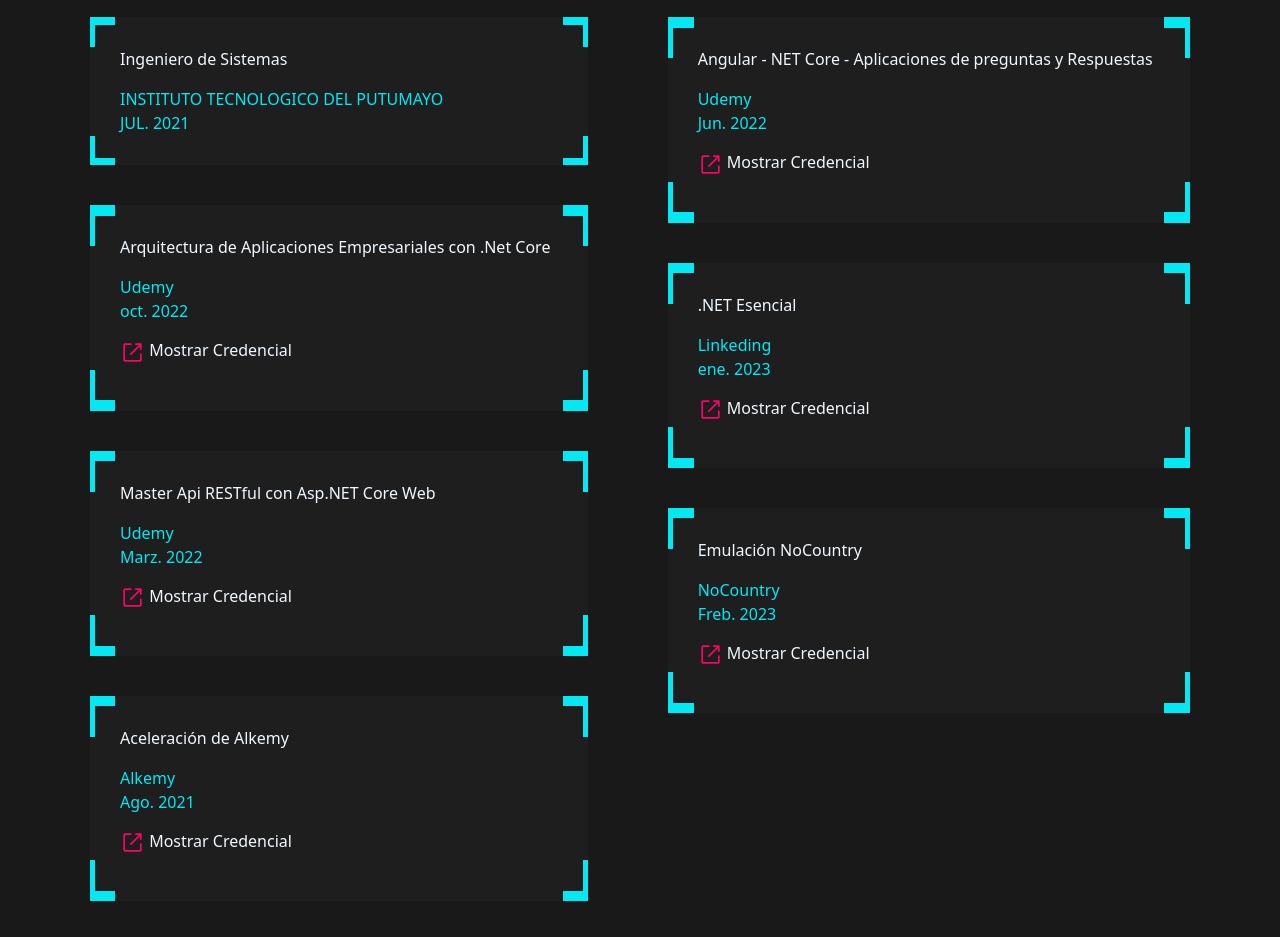
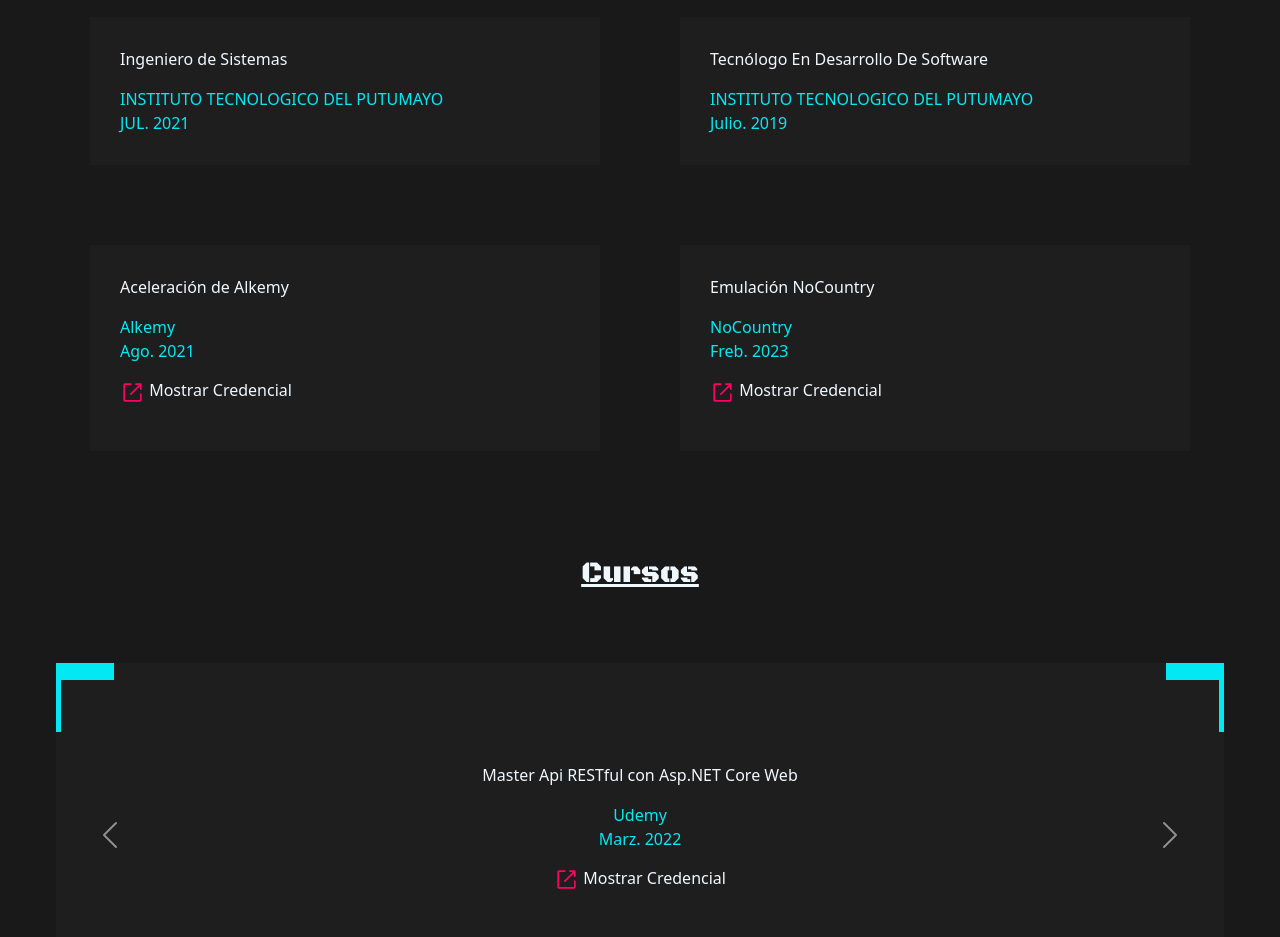
Before and after one commit to Edijosmen/portafolio, a React (Create React App) app: page / in a window 1280 px wide. Shown: the part 1860-2797 px from the top of the page. Built offline with nearby package versions, Linux system fonts and the light colour scheme.

Commit message:
update-porfolio

```diff
--- a/package.json
+++ b/package.json
@@ -6,6 +6,7 @@
     "@testing-library/jest-dom": "^5.16.5",
     "@testing-library/react": "^13.4.0",
     "@testing-library/user-event": "^13.5.0",
+    "aos": "^2.3.4",
     "bootstrap": "^5.2.3",
     "react": "^18.2.0",
     "react-bootstrap": "^2.7.2",
--- a/src/componets/education.js
+++ b/src/componets/education.js
@@ -1,26 +1,22 @@
 import React from 'react'
+import AOS from 'aos';
+import 'aos/dist/aos.css';
 import {RxExternalLink} from 'react-icons/rx'
+import Carousel from 'react-bootstrap/Carousel';
 import './module.css/education.css'
 export default function Education() {
     function ver(url){
         window.open(url);
     }
-
+    AOS.init();
   return (
       <div id='educacion'>
           <h5 className='ed-title'>Educación</h5>
           <section className='education'>
               <div className='ed-kid'>
-                  <div className="-box">
+                  <div data-aos="zoom-in-up">
+                      <div className="-box" >
                           <div className='conte'>
-                          <span className='lio'></span>
-                          <span className='lio'></span>
-                          <span className='lio'></span>
-                          <span className='lio'></span>
-                          <span className='lio'></span>
-                          <span className='lio'></span>
-                          <span className='lio'></span>
-                          <span className='lio'></span>
                               <div className='conten-detalle'>
                                   <p className='ed-title-curs'>Ingeniero de Sistemas</p>
                                   <div className='entity'>
@@ -28,63 +24,12 @@
                                       <p>JUL. 2021</p>
                                   </div>
                               </div>
-
-
                           </div>
                       </div>
+                  </div>
+                  <div data-aos="zoom-in-up">
                       <div className="-box">
                           <div className='conte'>
-                          <span className='lio'></span>
-                          <span className='lio'></span>
-                          <span className='lio'></span>
-                          <span className='lio'></span>
-                          <span className='lio'></span>
-                          <span className='lio'></span>
-                          <span className='lio'></span>
-                          <span className='lio'></span>
-
-                          <div className='conten-detalle'>
-                              <p className='ed-title-curs'>Arquitectura de Aplicaciones Empresariales con .Net Core</p>
-                              <div className='entity'>
-                                  <p>Udemy</p>
-                                  <p>oct. 2022</p>
-                              </div>
-                              <p className='creden'><RxExternalLink onClick={() => ver("https://www.udemy.com/certificate/UC-fc6d5876-1b34-4d33-b99c-d3d9ab6c5b22/")} className='ed-icon'></RxExternalLink> Mostrar Credencial</p>
-                          </div>
-
-                      </div>
-                  </div>
-                  <div className="-box">
-                      <div className='conte'>
-                          <span className='lio'></span>
-                          <span className='lio'></span>
-                          <span className='lio'></span>
-                          <span className='lio'></span>
-                          <span className='lio'></span>
-                          <span className='lio'></span>
-                          <span className='lio'></span>
-                          <span className='lio'></span>
-                          <div className='conten-detalle'>
-                              <p className='ed-title-curs'>Master Api RESTful con Asp.NET Core Web </p>
-                              <div className='entity'>
-                                  <p>Udemy</p>
-                                  <p>Marz. 2022</p>
-                              </div>
-                              <p className='creden'><RxExternalLink onClick={() => ver("https://www.udemy.com/certificate/UC-af77543c-00cd-40fd-9bda-f6b21b0c73dd/")} className='ed-icon'></RxExternalLink> Mostrar Credencial</p>
-                          </div>
-
-                      </div>
-                  </div>
-                  <div className="-box">
-                      <div className='conte'>
-                          <span className='lio'></span>
-                          <span className='lio'></span>
-                          <span className='lio'></span>
-                          <span className='lio'></span>
-                          <span className='lio'></span>
-                          <span className='lio'></span>
-                          <span className='lio'></span>
-                          <span className='lio'></span>
                               <div className='conten-detalle'>
                                   <p className='ed-title-curs'>Aceleración de Alkemy</p>
                                   <div className='entity'>
@@ -97,61 +42,27 @@
                           </div>
                       </div>
                   </div>
+              </div>
+
               <div className='ed-kid'>
+              <div data-aos="zoom-in-up">
                       <div className="-box">
                           <div className='conte'>
-                          <span className='lio'></span>
-                          <span className='lio'></span>
-                          <span className='lio'></span>
-                          <span className='lio'></span>
-                          <span className='lio'></span>
-                          <span className='lio'></span>
-                          <span className='lio'></span>
-                          <span className='lio'></span>
                               <div className='conten-detalle'>
-                              <p className='ed-title-curs'>Angular - NET Core - Aplicaciones de preguntas y Respuestas</p>
+                                  <p className='ed-title-curs'>Tecnólogo En Desarrollo De Software</p>
                                   <div className='entity'>
-                                  <p>Udemy</p>
-                                  <p>Jun. 2022</p>
+                                      <p>INSTITUTO TECNOLOGICO DEL PUTUMAYO</p>
+                                      <p>Julio. 2019</p>
                                   </div>
-                              <p className='creden'><RxExternalLink onClick={() => ver("https://www.udemy.com/certificate/UC-e62e4bf1-ee12-4080-bb49-e6b86a938cfd/")} className='ed-icon'></RxExternalLink> Mostrar Credencial</p>
+
                               </div>
 
                           </div>
                       </div>
-
-
+                  </div>
+                  <div data-aos="zoom-in-up">
                       <div className="-box">
                           <div className='conte'>
-                          <span className='lio'></span>
-                          <span className='lio'></span>
-                          <span className='lio'></span>
-                          <span className='lio'></span>
-                          <span className='lio'></span>
-                          <span className='lio'></span>
-                          <span className='lio'></span>
-                          <span className='lio'></span>
-                          <div className='conten-detalle'>
-                              <p className='ed-title-curs'>.NET Esencial</p>
-                              <div className='entity'>
-                                  <p>Linkeding</p>
-                                  <p>ene. 2023</p>
-                              </div>
-                              <p className='creden'><RxExternalLink onClick={() => ver("https://drive.google.com/file/d/1uCqyj2_mfuT8ffI-giuM3wxSHxdnbu-u/view?usp=sharing")} className='ed-icon'></RxExternalLink> Mostrar Credencial</p>
-                          </div>
-
-                      </div>
-                  </div>
-                  <div className="-box">
-                      <div className='conte'>
-                          <span className='lio'></span>
-                          <span className='lio'></span>
-                          <span className='lio'></span>
-                          <span className='lio'></span>
-                          <span className='lio'></span>
-                          <span className='lio'></span>
-                          <span className='lio'></span>
-                          <span className='lio'></span>
                               <div className='conten-detalle'>
                                   <p className='ed-title-curs'>Emulación NoCountry</p>
                                   <div className='entity'>
@@ -164,11 +75,131 @@
                           </div>
                       </div>
                   </div>
+              </div>
           </section>
-
-          <div >
+            <h5 className='ed-title'>Cursos</h5>
+          <section>
+              <Carousel className='m-3'>
+                  <Carousel.Item interval={1000}>
+                  <div className="-box">
+                          <div className='conte'>
+                              <span className='lio'></span>
+                              <span className='lio'></span>
+                              <span className='lio'></span>
+                              <span className='lio'></span>
+                              <span className='lio'></span>
+                              <span className='lio'></span>
+                              <span className='lio'></span>
+                              <span className='lio'></span>
+                              <div className='conten-detalle-c'>
+                                  <p className='ed-title-curs'>SQL-Consultas en Microsoft SQL Server</p>
+                                  <div className='entity'>
+                                      <p>Udemy</p>
+                                      <p>Mayo. 2023</p>
+                                  </div>
+                                  <p className='creden'><RxExternalLink onClick={() => ver("https://www.udemy.com/certificate/UC-73b237c5-4667-4f99-82c2-8069c4791799/")} className='ed-icon'></RxExternalLink> Mostrar Credencial</p>
+                              </div>
 
                           </div>
                       </div>
+
+                  </Carousel.Item>
+                  <Carousel.Item interval={500}>
+                  <div className="-box">
+                          <div className='conte'>
+                              <span className='lio'></span>
+                              <span className='lio'></span>
+                              <span className='lio'></span>
+                              <span className='lio'></span>
+                              <span className='lio'></span>
+                              <span className='lio'></span>
+                              <span className='lio'></span>
+                              <span className='lio'></span>
+
+                              <div className='conten-detalle-c'>
+                                  <p className='ed-title-curs'>Arquitectura de Aplicaciones Empresariales con .Net Core</p>
+                                  <div className='entity'>
+                                      <p>Udemy</p>
+                                      <p>oct. 2022</p>
+                                  </div>
+                                  <p className='creden'><RxExternalLink onClick={() => ver("https://www.udemy.com/certificate/UC-fc6d5876-1b34-4d33-b99c-d3d9ab6c5b22/")} className='ed-icon'></RxExternalLink> Mostrar Credencial</p>
+                              </div>
+
+                          </div>
+                      </div>
+                  </Carousel.Item>
+                  <Carousel.Item>
+
+                      <div className="-box">
+                          <div className='conte'>
+                              <span className='lio'></span>
+                              <span className='lio'></span>
+                              <span className='lio'></span>
+                              <span className='lio'></span>
+                              <span className='lio'></span>
+                              <span className='lio'></span>
+                              <span className='lio'></span>
+                              <span className='lio'></span>
+                              <div className='conten-detalle-c'>
+                                  <p className='ed-title-curs'>Master Api RESTful con Asp.NET Core Web </p>
+                                  <div className='entity'>
+                                      <p>Udemy</p>
+                                      <p>Marz. 2022</p>
+                                  </div>
+                                  <p className='creden'><RxExternalLink onClick={() => ver("https://www.udemy.com/certificate/UC-af77543c-00cd-40fd-9bda-f6b21b0c73dd/")} className='ed-icon'></RxExternalLink> Mostrar Credencial</p>
+                              </div>
+
+                          </div>
+                      </div>
+                  </Carousel.Item>
+                  <Carousel.Item>
+                  <div className="-box">
+                          <div className='conte'>
+                              <span className='lio'></span>
+                              <span className='lio'></span>
+                              <span className='lio'></span>
+                              <span className='lio'></span>
+                              <span className='lio'></span>
+                              <span className='lio'></span>
+                              <span className='lio'></span>
+                              <span className='lio'></span>
+                              <div className='conten-detalle-c'>
+                                  <p className='ed-title-curs'>Angular - NET Core - Aplicaciones de preguntas y Respuestas</p>
+                                  <div className='entity'>
+                                      <p>Udemy</p>
+                                      <p>Jun. 2022</p>
+                                  </div>
+                                  <p className='creden'><RxExternalLink onClick={() => ver("https://www.udemy.com/certificate/UC-e62e4bf1-ee12-4080-bb49-e6b86a938cfd/")} className='ed-icon'></RxExternalLink> Mostrar Credencial</p>
+                              </div>
+
+                          </div>
+                      </div>
+                  </Carousel.Item>
+                  <Carousel.Item>
+                  <div className="-box">
+                          <div className='conte'>
+                              <span className='lio'></span>
+                              <span className='lio'></span>
+                              <span className='lio'></span>
+                              <span className='lio'></span>
+                              <span className='lio'></span>
+                              <span className='lio'></span>
+                              <span className='lio'></span>
+                              <span className='lio'></span>
+                              <div className='conten-detalle-c'>
+                                  <p className='ed-title-curs'>.NET Esencial</p>
+                                  <div className='entity'>
+                                      <p>Linkeding</p>
+                                      <p>ene. 2023</p>
+                                  </div>
+                                  <p className='creden'><RxExternalLink onClick={() => ver("https://drive.google.com/file/d/1uCqyj2_mfuT8ffI-giuM3wxSHxdnbu-u/view?usp=sharing")} className='ed-icon'></RxExternalLink> Mostrar Credencial</p>
+                              </div>
+
+                          </div>
+                      </div>
+                  </Carousel.Item>
+              </Carousel>
+          </section>
+      </div>
   )
 }
--- a/src/componets/module.css/education.css
+++ b/src/componets/module.css/education.css
@@ -67,6 +67,9 @@
 .conten-detalle{
   padding: 30px;
 }
+.conten-detalle-c{
+  padding: 100px;
+}
   .lio:nth-child(1){
     position: absolute;
     top: 0;
--- a/src/componets/module.css/navbar.css
+++ b/src/componets/module.css/navbar.css
@@ -10,6 +10,7 @@
     width: 100%;
     position: fixed;
     background-color: #191919;
+    z-index: 1;
 }
 .container-menu2{
     position: relative;
--- a/src/componets/perfil.js
+++ b/src/componets/perfil.js
@@ -1,15 +1,17 @@
 import React from 'react'
 import './module.css/perfil.css'
-
+import AOS from 'aos';
+import 'aos/dist/aos.css';
 
 import {BiUserPin} from 'react-icons/bi'
 import {BsGithub,BsLinkedin} from 'react-icons/bs'
 
 export default function Perfil() {
+    AOS.init();
   return (
       <div>
           <div className='perfil' id='perfils'>
-              <section className=' col sobre'>
+              <section className=' col sobre'  data-aos="fade-right" data-aos-offset="300" data-aos-easing="ease-in-sine">
                   <hr className='p-hr'></hr>
                   <span className='descripcion '>
                       Soy Ingeniero de sistemas, entusiasta en la innovación tecnológica,
@@ -25,7 +27,10 @@
                   <hr className='p-hr'></hr>
               </section>
 
-              <section className='col date-personls'>
+              <section className='col date-personls' data-aos="fade-left"
+                  data-aos-anchor="#example-anchor"
+                  data-aos-offset="500"
+                  data-aos-duration="500">
                   <BiUserPin className='icon-user'></BiUserPin> <span className='title2'>Datos Personales</span>
                   <div className='date-contenido'>
                       <div className=' mb-3'>
--- a/src/componets/proyectos.js
+++ b/src/componets/proyectos.js
@@ -1,9 +1,12 @@
 import React,{useState} from 'react'
+import AOS from 'aos';
+import 'aos/dist/aos.css';
 import './module.css/proyecto.css'
 import {BsFileEarmarkCodeFill} from 'react-icons/bs'
 import {IoMdEye} from 'react-icons/io'
 import AlertDismissible from './alertInfo'
 export default function Proyectos() {
+    AOS.init();
     const [show, setShow] = useState(false);
     const [description, setDescription] = useState();
     const [front, setFront] = useState();
@@ -47,7 +50,7 @@
         <div className='alert-proj'>
         <AlertDismissible title={title} state={show} front={front} back={back} description={description} nP={nProyecto} changestateAlert={changestateAlert}></AlertDismissible>
         </div>
-        <section>
+        <section data-aos="fade-up" data-aos-anchor-placement="center-bottom">
 
             <div className='p-kid ' onClick={handleProyecto1}>
                 <img src='img/lets-eat.png'></img>
--- a/src/page/porfolio.js
+++ b/src/page/porfolio.js
@@ -1,4 +1,5 @@
 import React from 'react'
+
 import Contacto from '../componets/contacto'
 import Education from '../componets/education'
 import Footer from '../componets/footer'
@@ -9,6 +10,7 @@
 import Skill from '../componets/skill'
 import './module.css'
 export default function Porfolio() {
+
   return (
     <div className='body'>
      <NavBar/>
```
Also changed, not shown: 1 other file (tests, documents, lock files or other folders). Lines whose indentation alone changed are shown as unchanged.
